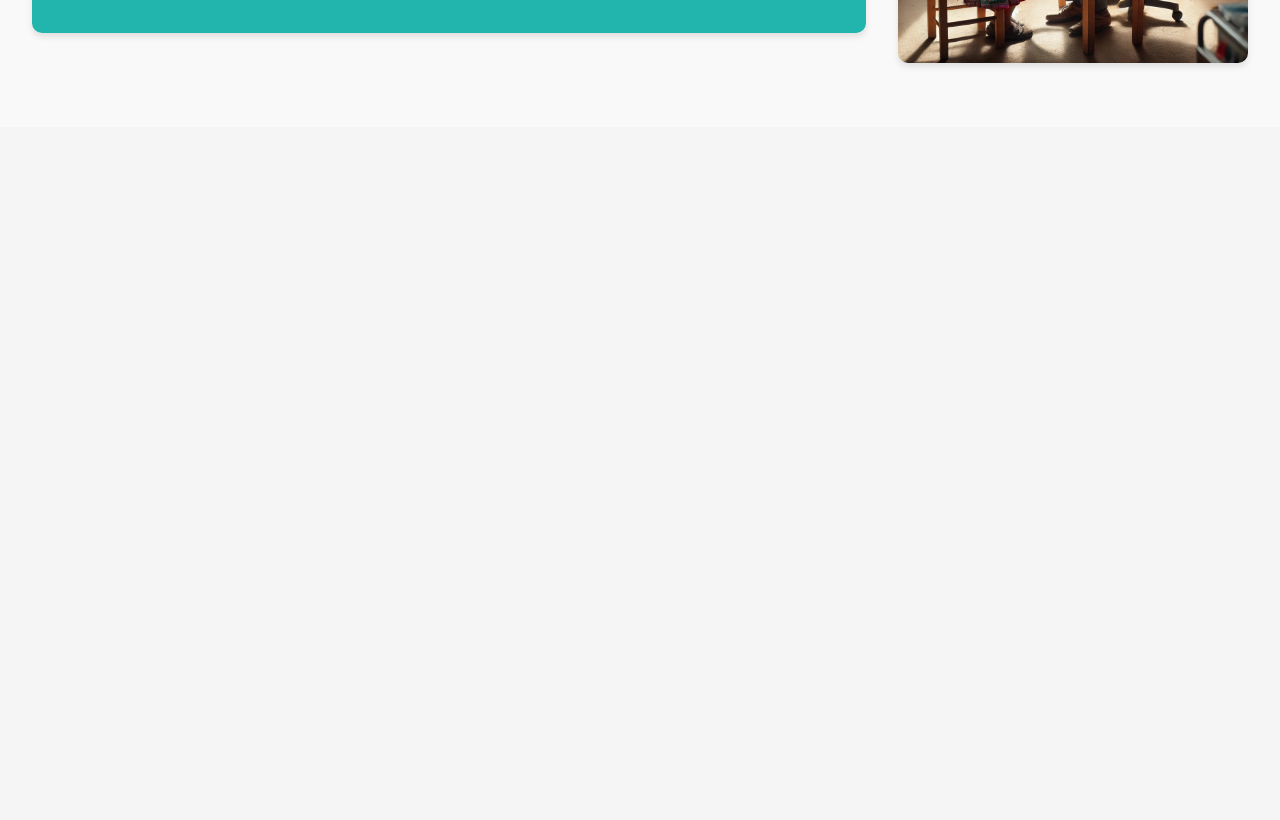
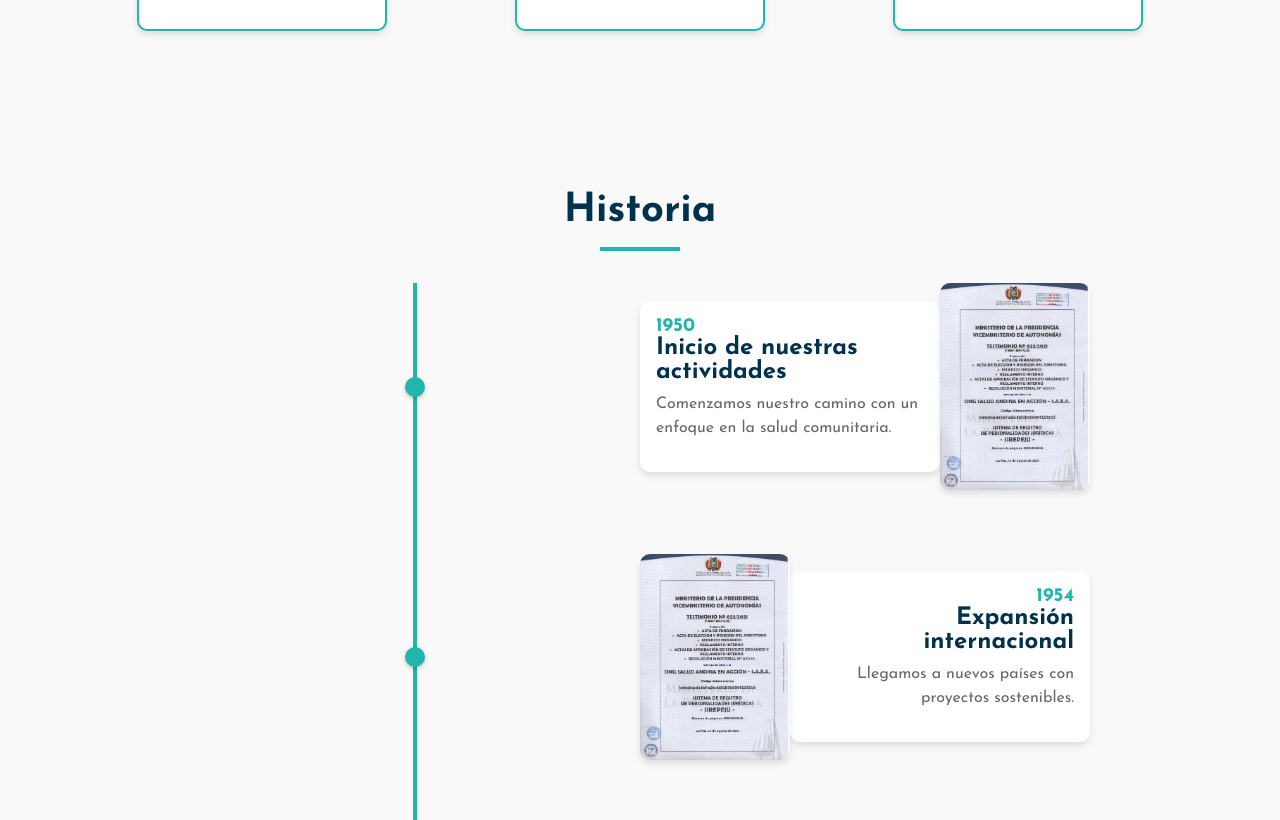
Before and after one commit to leitocam/salud-andina, a React (Create React App) app: page /nosotros in a window 1280 px wide. Shown: the part 1980-2800 px from the top of the page. Before the commit the page ends 2107 px from the top, so only its background shows below. Built offline with nearby package versions, Linux system fonts and the light colour scheme.

Commit message:
Linea de tiempo

```diff
--- a/src/components/Header.jsx
+++ b/src/components/Header.jsx
@@ -1,5 +1,5 @@
 import React from 'react';
-import { Link } from 'react-router-dom';
+import { Link } from 'react-router-dom'; // Usar Link para navegación sin recargar
 import './Header.css';
 import logo from '../assets/Logo.png';
 
@@ -7,13 +7,17 @@ const Header = () => {
     return (
         <header className="header">
             <div className="header__logo-container">
+                {/* Logo con enlace a la página principal */}
                 <Link to="/" className="header__logo-link">
                     <img src={logo} alt="Logo Salud Andina" className="header__logo" />
                 </Link>
+                {/* Título con enlace a la página principal */}
                 <Link to="/" className="header__title">
                     Salud Andina<br />En Acción
                 </Link>
             </div>
+
+            {/* Menú de navegación */}
             <nav className="header__nav">
                 <ul className="header__nav-list">
                     <li><Link to="/nosotros">Nosotros</Link></li>
--- a/src/components/Nosotros.jsx
+++ b/src/components/Nosotros.jsx
@@ -1,13 +1,16 @@
 import React from "react";
 import Hero from "./vnosotros/HeroNos";
 import Impacto from "./vnosotros/Impacto";
-import MissionVision from "./vnosotros/MisionVision";
+import MisionVision from "./vnosotros/MisionVision";
+import Historia from "./vnosotros/Historia";
+
 const Nosotros = () => {
     return (
         <>
             <Hero />
+            <MisionVision />
             <Impacto />
-            <MissionVision />
+            <Historia />
         </>
     );
 };
--- /dev/null
+++ b/src/components/vnosotros/Historia.css
@@ -0,0 +1,137 @@
+.historia {
+    text-align: center;
+    padding: 4rem 2rem;
+    background-color: #f9f9f9;
+    position: relative;
+}
+
+.historia-title {
+    font-size: 2.5rem;
+    color: #00324c;
+    margin-bottom: 1rem;
+}
+
+.historia-divider {
+    width: 80px;
+    height: 4px;
+    background-color: #21b5ad;
+    margin: 0 auto 2rem auto;
+}
+
+.historia-timeline {
+    position: relative;
+    display: flex;
+    flex-direction: column;
+    align-items: center;
+    width: 100%;
+    max-width: 900px;
+    margin: 0 auto;
+}
+
+.historia-line {
+    position: absolute;
+    width: 4px;
+    background-color: #21b5ad;
+    top: 0;
+    bottom: 0;
+    left: 25%; /* Move the line to the left */
+    transform: translateX(-50%);
+    z-index: 0;
+}
+
+.historia-item {
+    position: relative;
+    display: flex;
+    align-items: center;
+    margin-bottom: 4rem;
+    width: 100%;
+    max-width: 900px;
+    z-index: 1;
+}
+
+.historia-item.left {
+    flex-direction: row;
+    text-align: left;
+    justify-content: flex-end;
+}
+
+.historia-item.right {
+    flex-direction: row-reverse;
+    text-align: right;
+    justify-content: flex-start;
+}
+
+.historia-content {
+    flex: 1;
+    max-width: 300px;
+    padding: 1rem;
+    background-color: #ffffff;
+    border-radius: 10px;
+    box-shadow: 0 4px 6px rgba(0, 0, 0, 0.1);
+    z-index: 1;
+}
+
+.historia-fecha {
+    font-size: 1.2rem;
+    font-weight: bold;
+    color: #21b5ad;
+    margin-bottom: 0.5rem;
+}
+
+.historia-titulo {
+    font-size: 1.5rem;
+    font-weight: bold;
+    margin-bottom: 0.5rem;
+    color: #00324c;
+}
+
+.historia-descripcion {
+    font-size: 1rem;
+    color: #666;
+    line-height: 1.5;
+}
+
+.historia-imagen {
+    flex: 0.5;
+    max-width: 150px;
+    border-radius: 10px;
+    box-shadow: 0 4px 6px rgba(0, 0, 0, 0.1);
+    cursor: pointer;
+    transition: transform 0.3s ease;
+    z-index: 1;
+}
+
+.historia-imagen:hover {
+    transform: scale(1.05);
+}
+
+.historia-point {
+    width: 20px;
+    height: 20px;
+    background-color: #21b5ad;
+    border-radius: 50%;
+    position: absolute;
+    top: 50%;
+    left: 25%; /* Align points with the line */
+    transform: translate(-50%, -50%);
+    z-index: 2;
+    box-shadow: 0 2px 4px rgba(0, 0, 0, 0.2);
+}
+
+/* Responsividad */
+@media (max-width: 768px) {
+    .historia-item {
+        flex-direction: column;
+        align-items: center;
+        text-align: center;
+    }
+
+    .historia-item.left,
+    .historia-item.right {
+        justify-content: center;
+    }
+
+    .historia-imagen {
+        margin-top: 1rem;
+    }
+}
--- /dev/null
+++ b/src/components/vnosotros/Historia.jsx
@@ -0,0 +1,69 @@
+import React, { useState } from 'react';
+import './Historia.css';
+import historia1 from '../../assets/Historia1.png';
+import Modal from './Modal'; // Modal para mostrar imágenes grandes
+
+const Historia = () => {
+    const [selectedImage, setSelectedImage] = useState(null);
+
+    const eventos = [
+        {
+            id: 1,
+            fecha: '1950',
+            titulo: 'Inicio de nuestras actividades',
+            descripcion: 'Comenzamos nuestro camino con un enfoque en la salud comunitaria.',
+            imagen: historia1,
+        },
+        {
+            id: 2,
+            fecha: '1954',
+            titulo: 'Expansión internacional',
+            descripcion: 'Llegamos a nuevos países con proyectos sostenibles.',
+            imagen: historia1,
+        },
+        {
+            id: 3,
+            fecha: '1980',
+            titulo: 'Reconocimiento global',
+            descripcion: 'Fuimos reconocidos por nuestras iniciativas innovadoras.',
+            imagen: historia1,
+        },
+    ];
+
+    const handleImageClick = (imagen) => {
+        setSelectedImage(imagen);
+    };
+
+    const closeModal = () => {
+        setSelectedImage(null);
+    };
+
+    return (
+        <section className="historia">
+            <h2 className="historia-title">Historia</h2>
+            <div className="historia-divider"></div>
+            <div className="historia-timeline">
+                {eventos.map((evento, index) => (
+                    <div key={evento.id} className={`historia-item ${index % 2 === 0 ? 'left' : 'right'}`}>
+                        <div className="historia-content">
+                            <span className="historia-fecha">{evento.fecha}</span>
+                            <h3 className="historia-titulo">{evento.titulo}</h3>
+                            <p className="historia-descripcion">{evento.descripcion}</p>
+                        </div>
+                        <img
+                            src={evento.imagen}
+                            alt={evento.titulo}
+                            className="historia-imagen"
+                            onClick={() => handleImageClick(evento.imagen)}
+                        />
+                        <div className="historia-point"></div>
+                    </div>
+                ))}
+                <div className="historia-line"></div>
+            </div>
+            {selectedImage && <Modal image={selectedImage} onClose={closeModal} />}
+        </section>
+    );
+};
+
+export default Historia;
--- a/src/components/vnosotros/MisionVision.css
+++ b/src/components/vnosotros/MisionVision.css
@@ -43,7 +43,7 @@
 
 .mision-vision-card {
     flex: 2;
-    background-color: #21b5ad;
+    background-color: #43B3B5;
     color: #ffffff;
     padding: 2rem;
     border-radius: 10px;
--- a/src/components/vnosotros/MisionVision.jsx
+++ b/src/components/vnosotros/MisionVision.jsx
@@ -5,7 +5,7 @@ import misionImage from '../../assets/mision.jpg'; // Reemplaza con la ruta de t
 
 const MisionVision = () => {
     return (
-        <section className="mision-vision">
+        <section id="mision-vision" className="mision-vision">
             <h2 className="mision-vision-title">¿Quiénes somos?</h2>
             <div className="mision-vision-divider"></div>
             <div className="mision-vision-container">
--- /dev/null
+++ b/src/components/vnosotros/Modal.css
@@ -0,0 +1,50 @@
+/* Modal */
+.modal-overlay {
+    position: fixed;
+    top: 0;
+    left: 0;
+    width: 100%;
+    height: 100%;
+    background-color: rgba(0, 0, 0, 0.8);
+    display: flex;
+    justify-content: center;
+    align-items: center;
+    z-index: 1000;
+    padding: 1rem; /* Add padding to ensure content is not too close to the edges */
+}
+
+.modal-content {
+    position: relative;
+    max-width: 90%;
+    max-height: 90%;
+    text-align: center;
+    background-color: white; /* Add background color for better visibility */
+    border-radius: 10px; /* Add border radius for better aesthetics */
+    overflow: auto; /* Ensure content does not overflow and add scrollbars */
+}
+
+.modal-image {
+    max-width: 100%;
+    max-height: 100%;
+    border-radius: 10px;
+}
+
+.modal-close {
+    position: absolute;
+    top: 10px;
+    right: 10px;
+    background: none;
+    border: none;
+    font-size: 2rem;
+    color: white;
+    cursor: pointer;
+}
+
+@media (min-width: 768px) {
+    .modal-overlay {
+        top: 5%;
+        left: 5%;
+        width: 90%;
+        height: 90%;
+    }
+}
--- /dev/null
+++ b/src/components/vnosotros/Modal.jsx
@@ -0,0 +1,17 @@
+import React from 'react';
+import './Modal.css';
+
+const Modal = ({ image, onClose }) => {
+    return (
+        <div className="modal-overlay" onClick={onClose}>
+            <div className="modal-content" onClick={(e) => e.stopPropagation()}>
+                <img src={image} alt="Vista ampliada" className="modal-image" />
+                <button className="modal-close" onClick={onClose}>
+                    ×
+                </button>
+            </div>
+        </div>
+    );
+};
+
+export default Modal;
```
Also changed, not shown: src/components/QuienesSomos.jsx (+11 -2 lines), src/assets/Historia1.png (added).
